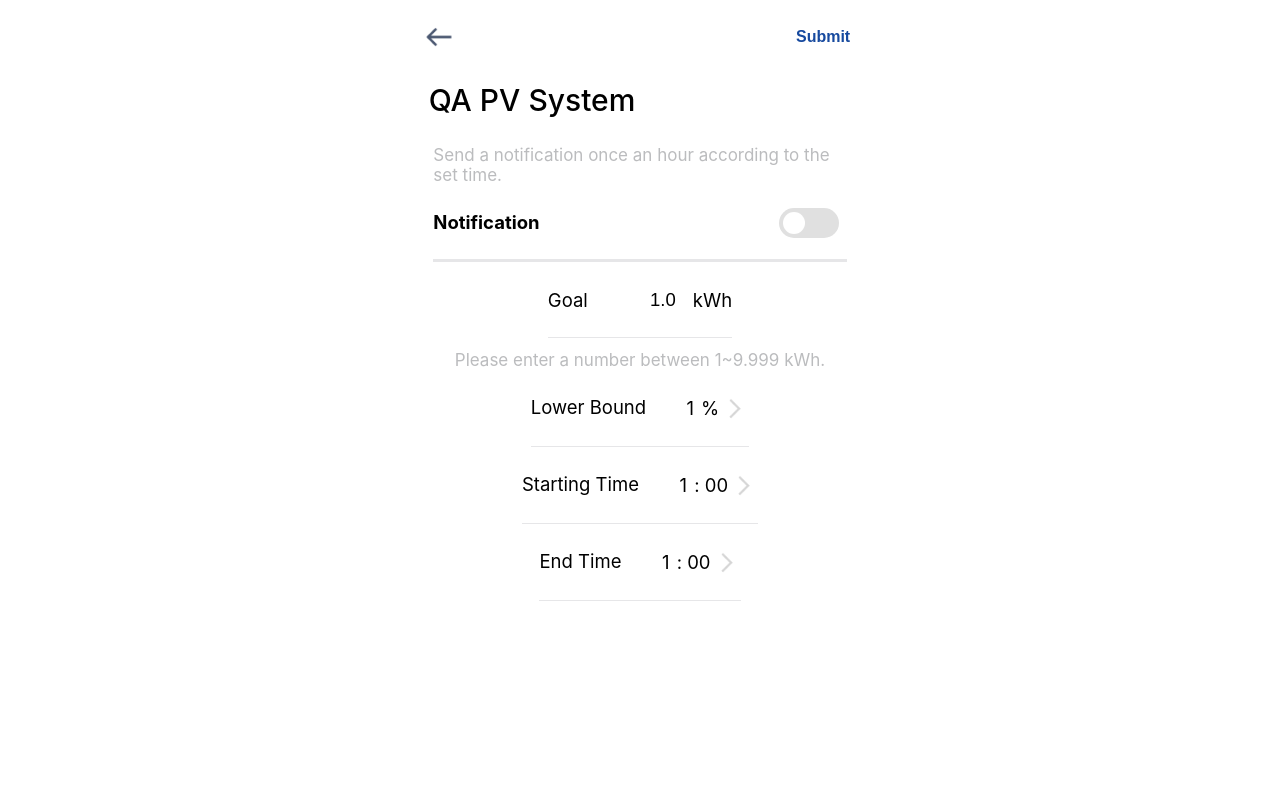
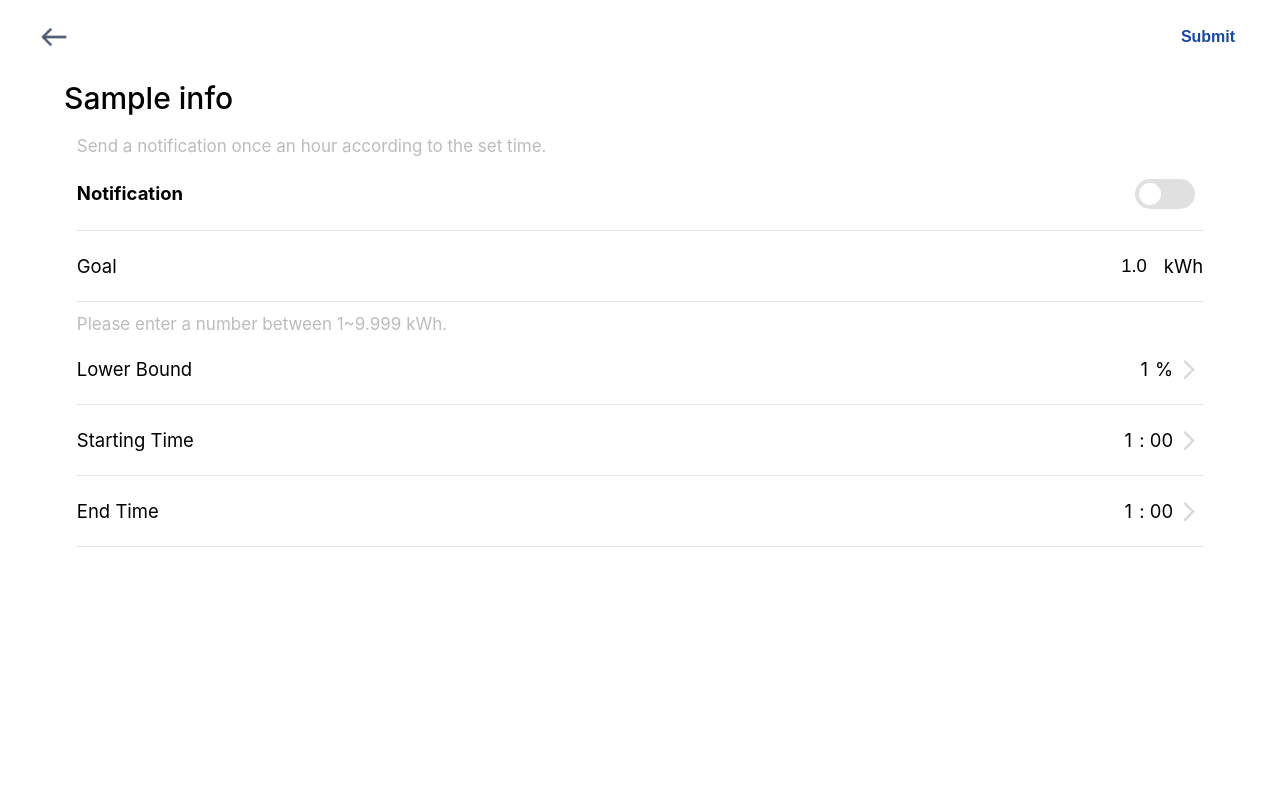
Before and after one commit to panda109/tsfm, a Flask app: template app/templates/setting.html in a window 1280 px wide. Run offline with Flask 2, Linux system fonts and the light colour scheme; tables that the repository leaves empty hold one stand-in row (values such as "Sample post"); the template is opened without the code that fills it: values that come from a table or form of the project are taken from there, most other values are stand-ins (such as "Sample title", 1, 10 or a date in 2020); some libraries are stand-ins or nearby versions; some web fonts are replaced.

Commit message:
minor ui fixes

```diff
--- a/app/templates/index.html
+++ b/app/templates/index.html
@@ -17,9 +17,9 @@
 							<div class="col-xs-3" style="font-size:25px;">
 								<img class='device-icon' src="{{ url_for('static', filename='img/icon_Active.png') }}" >
 							</div>
-							<div class="device-name" style="font-size:25px;">{{ device.name }}</div>
+							<div class="device-name" style="font-size:25px;"><p>{{ device.name }}</p></div>
 							<div class="col-xs-2 col-sm-2">
-								<a class='setting-button' href="{{ url_for('main.publish_setting', userid=userid , uuid = device.uuid, redirect_app=redirect_app)}}">
+								<a class='setting-button' href="{{ url_for('main.publish_setting', userid=userid , uuid = device.uuid)}}">
 									<img src="{{ url_for('static', filename='img/Vector.png') }}" width="6" height="20" >
 								</a>
 							</div>
@@ -28,7 +28,7 @@
 						<div class='notif-status'>
 							<span>Notification</span>
 
-							{% if device.notify == "OFF" %}
+							{% if device.online_status == "OFFLINE" %}
 		 						<div style="font-size:25px;color:#E15A5A" >
 									 OFF
 								</div>
--- a/app/templates/setting.html
+++ b/app/templates/setting.html
@@ -12,18 +12,17 @@
 </head>
 
 <body>
-<div class='container'>
 	<form action="{{ url_for('main.update_device_setting') }}" method="post">
 	<div class='header'>
-		<a class='return-button' href="{{ url_for('main.publish_hello', userid=userid,redirect_app=redirect_app)}}">
+		<a class='return-button' href="{{ url_for('main.publish_hello', userid=userid)}}">
 			<img src="{{ url_for('static', filename='img/arrow left.png') }}" >
 		</a>
 		<input type='submit' class='save-button'>
 	</div>
 	{% for device in device_info %}
-	<div class='title'>QA PV System</div>
+	<div class='title'>{{ device.name }}</div>
 	<div class='contaniner'>
-		<div class='des'>Send a notification once an hour according to the set time.</div>
+		<p class='des'>Send a notification once an hour according to the set time.</p>
 		<div class='settings'>
 			<div id ='notif'>
 				<span>Notification</span>
@@ -35,24 +34,14 @@
 			      >
 			    <span class="slider"></span>
 			</div>
-
-			<div class='option uuid'>
+			<div class='uuid'>
 			 <input type="hidden" id="uuid" name="uuid" value="{{ device.uuid }}">
 			</div>
-			</div>
-			<div class='option userid'>
-			 <input type="hidden" id="userid" name="userid" value="{{ userid }}">
-			</div>
-			</div>
-			<div class='option redirect_app'>
-			 <input type="hidden" id="redirect_app" name="redirect_app" value="{{ redirect_app }}">
-			</div>
-
 			<div class='option goal'>
 				<label for='goal'>Goal</label>
 				<div><input type="number" id='goal' name ='goal' class='goal-value' value={{ device.target_energy_level }} oninput="if(value.length > 8)value=value.slice(0,8)"><span class='unit'>kWh</span></div>
 			</div>
-			<div class='hint'> Please enter a number between 1~9.999 kWh.</div>
+			<p class='hint'> Please enter a number between 1~9.999 kWh.</p>
 			<div class='option' id='bound'>
 				<label for='lower_bound'>Lower Bound</label>
 				<div><input type='number' id='lower_bound' name='lower_bound' class='bound' value={{ device.lower_bound }} readonly><span class='unit'>%</span><img src="{{ url_for('static', filename='img/chevron-right.png') }}"></div>
@@ -69,7 +58,7 @@
 	</div>
 	<div class='pop-up bound' >
 		<div class='pop-up-bg'>
-			<span id='bound'>Done</span>
+			<div class='func-bar'><span id='bound'>Done</span></div>
 			<div class='picker'>
 				<ul class='picker-list' id='bound'></ul>
 				<div class='picker-blur-top'></div>
@@ -80,7 +69,7 @@
 	</div>
 	<div class='pop-up start'>
 		<div class='pop-up-bg'>
-			<span id='start'>Done</span>
+			<div class='func-bar'><span id='start'>Done</span></div>
 			<div class='picker'>
 				<ul class='picker-list' id='start'></ul>
 				<div class='picker-blur-top'></div>
@@ -91,7 +80,7 @@
 	</div>
 	<div class='pop-up end'>
 		<div class='pop-up-bg'>
-			<span id='end'>Done</span>
+			<div class='func-bar'><span id='end'>Done</span></div>
 			<div class='picker'>
 				<ul class='picker-list' id='end'></ul>
 				<div class='picker-blur-top'></div>
@@ -103,6 +92,5 @@
 	{% endfor %}
 
 </form>
-</div>
 </body>
 </html>
--- a/app/templates/top.html
+++ b/app/templates/top.html
@@ -15,7 +15,7 @@
 				<div class="col-xs-12 col-sm-12 title">
 					PV Generation Alert
 				</div>
-				{% if user_info.all() %}
+				{% if user_info.all() != null %}
 				<div class="col-xs-9 col-sm-9 sub-title">Notification  ON/OFF
 					{% for user in user_info.all() %}
 
--- a/static/css/setting.css
+++ b/static/css/setting.css
@@ -1,4 +1,6 @@
-
+html{
+	width:100%;
+}
 body{
 	background-color:#fff;
 	display: flex;
@@ -7,6 +9,8 @@ body{
 	font-family: -apple-system,BlinkMacSystemFont,'Segoe UI',Roboto,Oxygen,Ubuntu,'Fira Sans','Droid Sans','Helvetica Neue',sans-serif;
 	margin:0 !important;
 	font-size:20px;
+	width:100%;
+	padding-bottom:50px;
 }
 form{
 	width:100%;
@@ -17,6 +21,13 @@ form{
 	flex-direction: column;
 	justify-content: center;
 	align-items: center;
+}
+p{
+	display: block;
+    margin-block-start: 0;
+    margin-block-end: 0;
+    margin-inline-start: 0px;
+    margin-inline-end: 0px;
 }
 .des{
 	color: #BBBCBE;
@@ -34,8 +45,11 @@ input.bound, input.start, input.end{
 	font-size: 18.5px;
 	text-align: right;
 	font-family: -apple-system,BlinkMacSystemFont,'Segoe UI',Roboto,Oxygen,Ubuntu,'Fira Sans','Droid Sans','Helvetica Neue',sans-serif !important;
-	line-height:4;
 	width:50px;
+	pointer-events:none
+}
+label{
+	pointer-events:none
 }
 
 a, button, span#bound, span#start,  span#end{
@@ -59,9 +73,12 @@ button, input.save-button, .save-button{
 .title{
 	font-size: 30px;
 	font-weight:500;
-	line-height: 3;
 	padding: 15px 0 0px 0 ;
 	width: 90%;
+	margin: 25px 0 20px 0;
+	white-space: nowrap;
+  	overflow: hidden;
+  	text-overflow: ellipsis;
 }
 .contaniner{
 	width: 88%;
@@ -85,16 +102,21 @@ button, input.save-button, .save-button{
 	background: #F0F0F0;
 	display:flex;
 	flex-direction: column;
+	justify-content: end;
+}
+.func-bar{
+	height:35px;
+	display:flex;
+	flex-direction: row-reverse;
+	align-items: center;
 }
 .pop-up-bg span{
 	background: none;
 	border:none;
 	transition: background-color 0.3s;
 	-webkit-transition: background-color 0.3s;
-	font-size: 16px;
-	line-height: 19px;
-	align-self:end;
-	padding:10px;
+	font-size: 18px;
+	padding-right:10px;
 }
 .picker{
 	display:flex;
@@ -116,10 +138,19 @@ button, input.save-button, .save-button{
 	transform: rotate(-180deg);
 }
 
-#notif, .option{
+#notif{
 	line-height: 4;
 	font-size: 18.5px;
-	border-bottom: solid #e6e6e8 1.5px;
+	border-bottom: solid #e6e6e8 1px;
+	width: 100%;
+}
+
+.option{
+	height:70px;
+	font-size: 18.5px;
+	border-bottom: solid #e6e6e8 1px;
+	width: 100%;
+	align-items: center;
 }
 
 .header{
@@ -145,6 +176,7 @@ button, input.save-button, .save-button{
 .return-button img{
 	height:30px;
 	width:auto;
+	pointer-events:none
 }
 
 .save-button{
@@ -224,3 +256,7 @@ input:focus::placeholder {
 	justify-content: center;
 	align-items: center;
 }
+
+.uuid{
+	display:none;
+}
--- a/static/js/setting.js
+++ b/static/js/setting.js
@@ -61,7 +61,7 @@ function　option_clicked(){
 //generate % picker list
 function list_generator(){
 	for (i = 0; i < 100; i++) {
-		$('ul#bound').append('<div class="list">'+i+'%</div>');
+		$('ul#bound').append('<div class="list">'+i+'</div>');
 	}
 	for (j = 1; j < 24; j++) {
 		if(j<12){
```
Also changed, not shown: static/css/index.css (+13 -3 lines).
